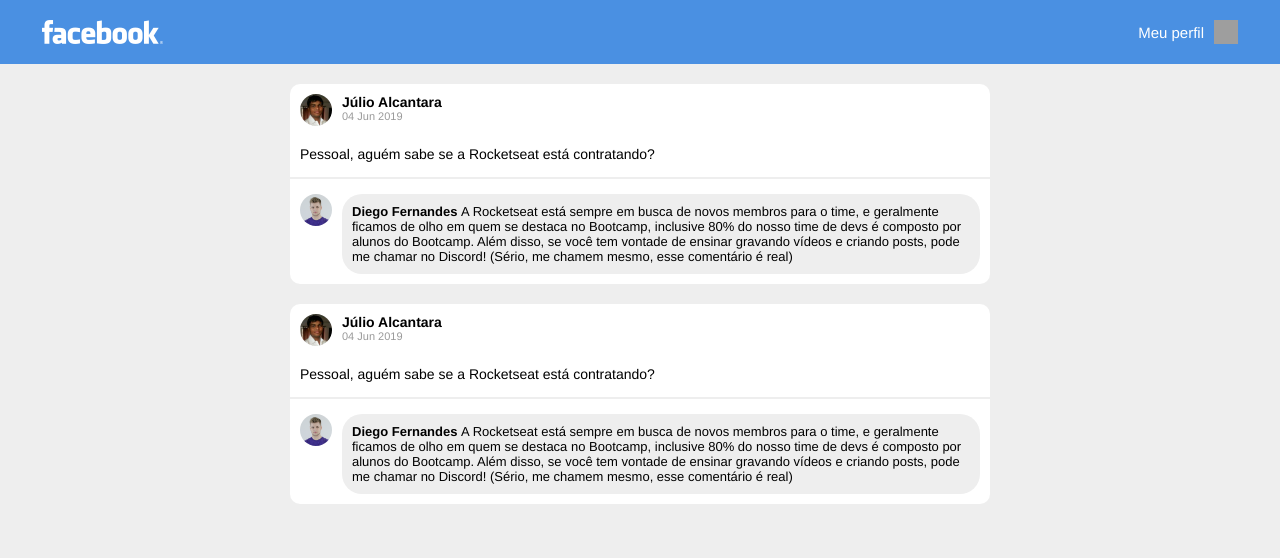
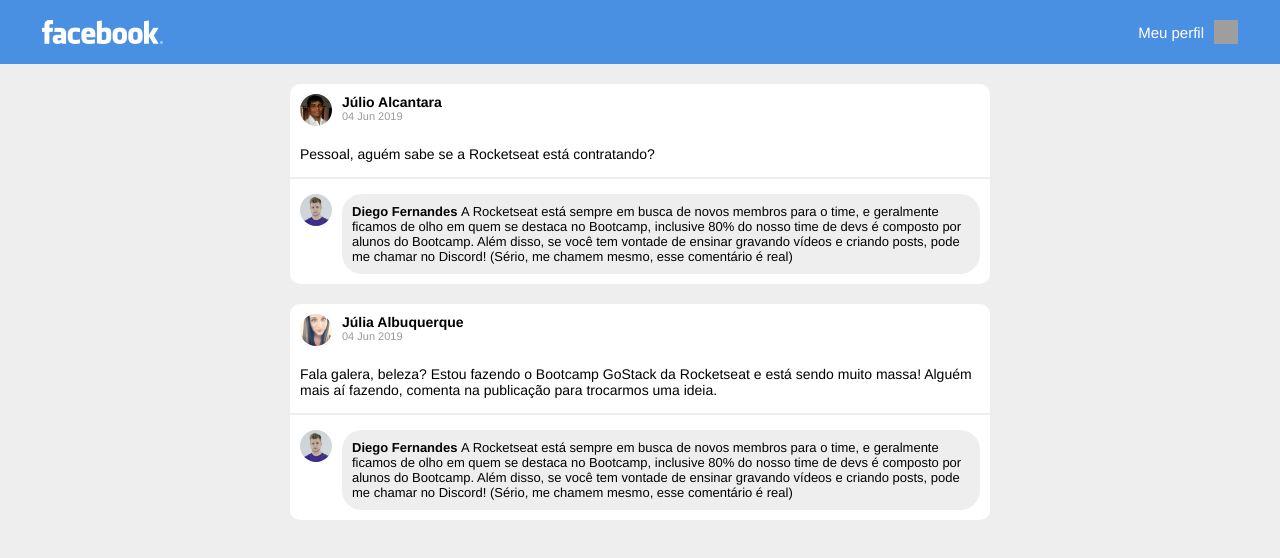
Before and after one commit to gmcotta/gostack8.0-desafio4, a React app: page / in a window 1280 px wide. Shown: the top 558 px of the page. Built offline with nearby package versions, Linux system fonts and the light colour scheme; grey boxes are pictures that could not be loaded.

Commit message:
Fix state import into Post component

```diff
--- a/src/App.js
+++ b/src/App.js
@@ -1,4 +1,5 @@
 import React from "react";
+import PostList from "./components/PostList";
 import Header from "./components/Header";
 import Post from "./components/Post";
 
@@ -8,8 +9,7 @@
   return (
     <>
       <Header />
-      <Post />
-      <Post />
+      <PostList />
     </>
   );
 }
--- a/src/components/Comment.js
+++ b/src/components/Comment.js
@@ -1,8 +1,8 @@
 import React, { Component } from "react";
 
+import "./Comment.css";
+
 import avatarDiego from "../assets/avatar_diego.png";
-
-import "./Comment.css";
 
 class Comment extends Component {
   render() {
--- a/src/components/Post.css
+++ b/src/components/Post.css
@@ -11,7 +11,6 @@
 }
 
 .post-header img {
-  width: 32px;
   height: 32px;
   border-radius: 50%;
   justify-self: center;
--- a/src/components/Post.js
+++ b/src/components/Post.js
@@ -5,7 +5,7 @@
 import avatar3 from "../assets/avatar_m_1.jpg";
 
 import Comment from "./Comment";
-
+/*
 class Post extends Component {
   render() {
     return (
@@ -31,5 +31,34 @@
     );
   }
 }
+*/
+
+function Post({ data }) {
+  console.log(data);
+  console.log();
+  return (
+    <div className="container">
+      <div className="post">
+        <div className="post-header">
+          <img src={data.author.avatar} />
+          <div className="author">
+            <strong>{data.author.name}</strong>
+            <span>{data.date}</span>
+          </div>
+        </div>
+        <p>{data.content}</p>
+        <hr />
+      </div>
+
+      <ul>
+        <li>
+          <Comment />
+        </li>
+      </ul>
+    </div>
+  );
+
+  //  return <></>;
+}
 
 export default Post;
--- a/src/components/PostList.js
+++ b/src/components/PostList.js
@@ -1,10 +1,12 @@
 import React, { Component } from "react";
 
-import avatarDiego from "../assets/avatar_diego.jpg";
+import avatarDiego from "../assets/avatar_diego.png";
 import avatar1 from "../assets/avatar_f_1.jpg";
 import avatar2 from "../assets/avatar_f_2.jpg";
 import avatar3 from "../assets/avatar_m_1.jpg";
 import avatar4 from "../assets/avatar_m_2.jpg";
+
+import Post from "./Post";
 
 class PostList extends Component {
   state = {
@@ -34,9 +36,8 @@
           avatar: avatar1
         },
         date: "04 Jun 2019",
-        content: `Fala galera, beleza?
-
-        Estou fazendo o Bootcamp GoStack da Rocketseat e está sendo muito massa! Alguém mais aí fazendo, comenta na publicação para trocarmos uma ideia.`,
+        content:
+          "Fala galera, beleza?\n\nEstou fazendo o Bootcamp GoStack da Rocketseat e está sendo muito massa! Alguém mais aí fazendo, comenta na publicação para trocarmos uma ideia.",
         comments: [
           {
             id: 1,
@@ -60,6 +61,17 @@
       }
     ]
   };
+
+  render() {
+    //console.log(this.state.posts);
+    return (
+      <>
+        {this.state.posts.map(post => (
+          <Post key={post.id} data={post} />
+        ))}
+      </>
+    );
+  }
 }
 
 export default PostList;
```
